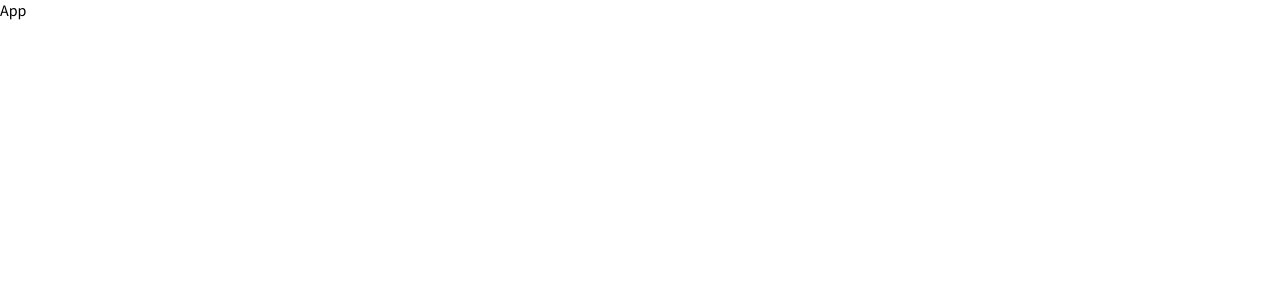
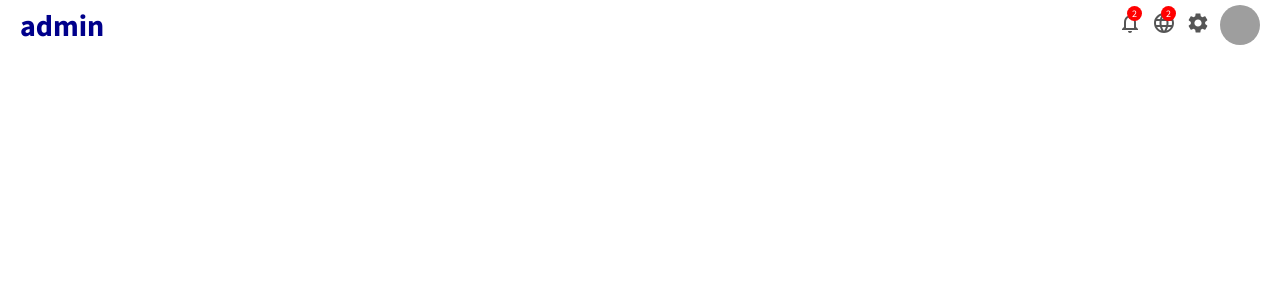
Before and after one commit to cembicakci/react-admin-dashboard, a React (Create React App) app: page / in a window 1280 px wide. Shown: the top 300 px of the page. Built offline with nearby package versions, Linux system fonts and the light colour scheme; grey boxes are pictures that could not be loaded.

Commit message:
navbar menu

```diff
--- a/package.json
+++ b/package.json
@@ -5,6 +5,7 @@
   "dependencies": {
     "@emotion/react": "^11.10.5",
     "@emotion/styled": "^11.10.5",
+    "@mui/icons-material": "^5.10.9",
     "@mui/material": "^5.10.12",
     "@testing-library/jest-dom": "^5.16.5",
     "@testing-library/react": "^13.4.0",
--- a/src/App.js
+++ b/src/App.js
@@ -1,7 +1,9 @@
+import Topbar from "./components/topbar/Topbar";
+
 function App() {
   return (
-    <div className="App">
-      App
+    <div>
+      <Topbar />
     </div>
   );
 }
--- /dev/null
+++ b/src/components/topbar/Topbar.css
@@ -0,0 +1,59 @@
+.topbar{
+    width: 100%;
+    height: 50px;
+    background-color:  white;
+    position: sticky;
+    top: 0;
+    z-index: 999;
+}
+
+.topbarWrapper{
+    height: 100%;
+    padding: 0px 20px;
+    display: flex;
+    align-items: center;
+    justify-content: space-between;
+}
+
+.logo{
+    font-weight: bold;
+    font-size: 30px;
+    color: darkblue;
+    cursor: pointer;
+}
+
+.topRight{
+    display: flex;
+    align-items: center;
+
+}
+
+.topbarIconContainer{
+    position: relative;
+    cursor: pointer;
+    margin-right: 10px;
+    color: #555;
+}
+
+.topIcanBadge{
+    width: 15px;
+    height: 15px;
+    position: absolute;
+    top: -5px;
+    right: 0;
+    background-color: red;
+    color: white;
+    border-radius: 50%;
+    display: flex;
+    align-items: center;
+    justify-content: center;
+    font-size: 10px;
+
+}
+
+.topAvatar{
+    width: 40px;
+    height: 40px;
+    border-radius: 50%;
+    cursor: pointer;
+}
--- /dev/null
+++ b/src/components/topbar/Topbar.jsx
@@ -0,0 +1,34 @@
+import React from 'react'
+import './Topbar.css'
+import NotificationsNoneIcon from '@mui/icons-material/NotificationsNone';
+import LanguageIcon from '@mui/icons-material/Language';
+import SettingsIcon from '@mui/icons-material/Settings';
+
+function Topbar() {
+    return (
+        <div className='topbar'>
+            <div className="topbarWrapper">
+                <div className="topLeft">
+                    <span className='logo'>admin</span>
+                </div>
+                <div className="topRight">
+                    <div className="topbarIconContainer">
+                        <NotificationsNoneIcon />
+                        <span className='topIcanBadge'>2</span>
+                    </div>
+                    <div className="topbarIconContainer">
+                        <LanguageIcon />
+                        <span className='topIcanBadge'>2</span>
+                    </div>
+                    <div className="topbarIconContainer">
+                        <SettingsIcon />
+                    </div>
+
+                    <img src="https://randomuser.me/api/portraits/women/22.jpg" alt="" className="topAvatar" />
+                </div>
+            </div>
+        </div>
+    )
+}
+
+export default Topbar
```
Also changed, not shown: 1 other file (tests, documents, lock files or other folders).
